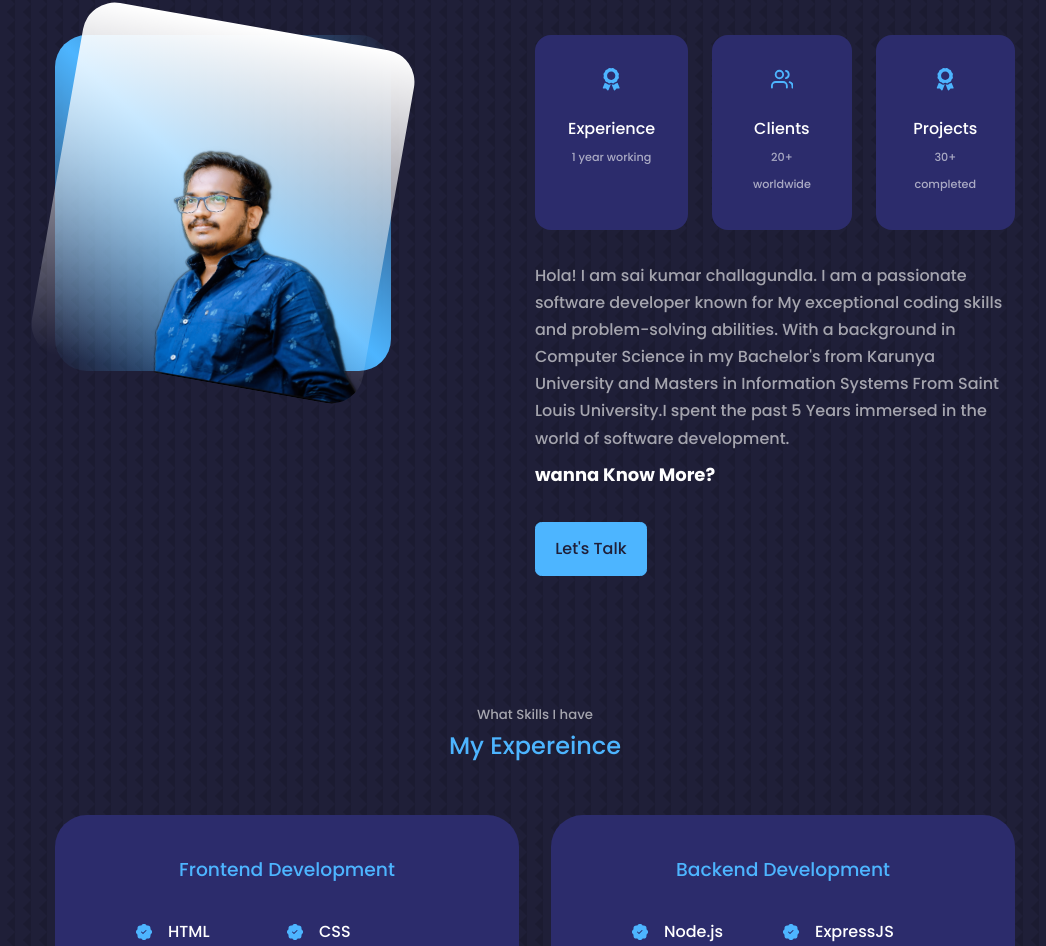
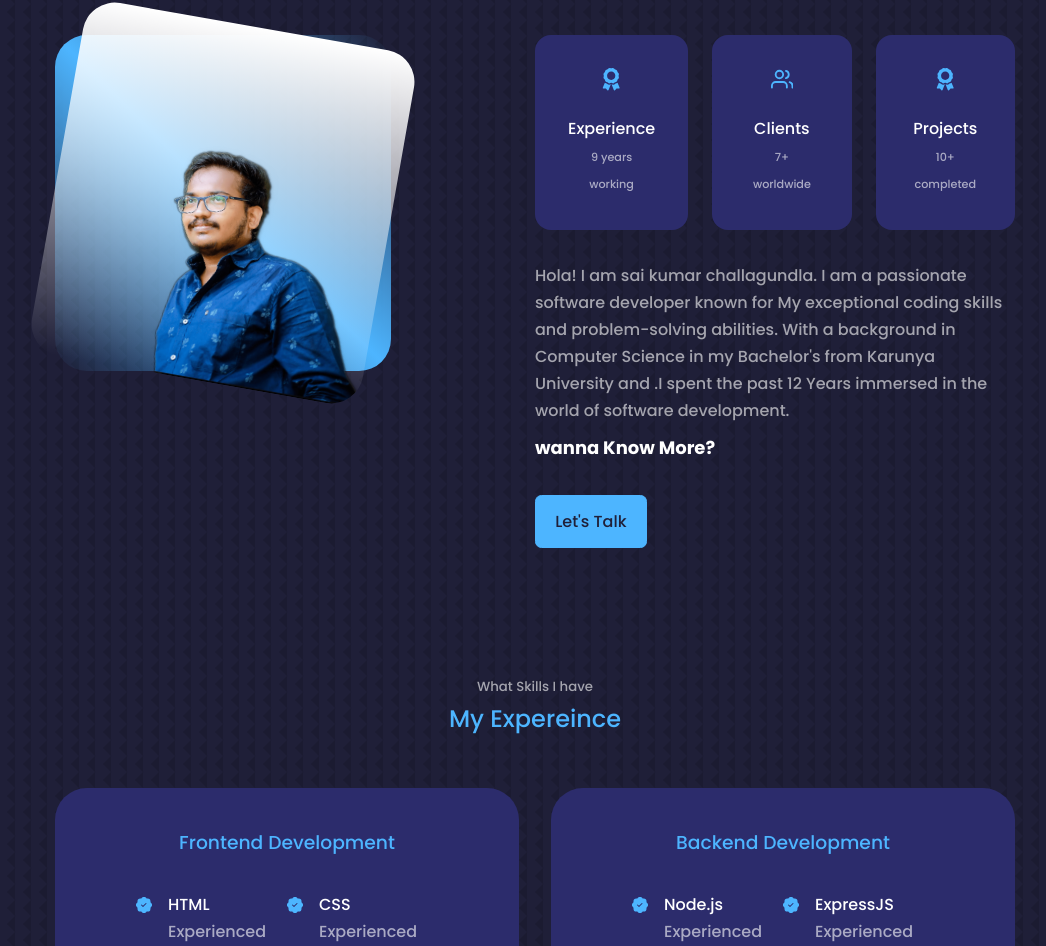
Before and after one commit to chsaikumar445/react-portfolio, a React (Create React App) app: page / in a window 1280 px wide. Shown: the part 1004-1950 px from the top of the page, without its empty margins (105-1151 px from the left). Built offline with nearby package versions, Linux system fonts and the light colour scheme.

Commit message:
new version

```diff
--- a/src/components/about/About.jsx
+++ b/src/components/about/About.jsx
@@ -20,26 +20,25 @@ const About = () => {
             <article className="about_card">
               <FaAward className="about_icon" />
               <h5>Experience</h5>
-              <small>1 year working</small>
+              <small>9 years working</small>
             </article>
             <article className="about_card">
               <FiUsers className="about_icon" />
               <h5>Clients</h5>
-              <small>20+ worldwide</small>
+              <small>7+ worldwide</small>
             </article>
             <article className="about_card">
               <FaAward className="about_icon" />
               <h5>Projects</h5>
-              <small>30+ completed</small>
+              <small>10+ completed</small>
             </article>
           </div>
           <p>
             Hola! I am sai kumar challagundla. I am a passionate software
             developer known for My exceptional coding skills and problem-solving
             abilities. With a background in Computer Science in my Bachelor's
-            from Karunya University and Masters in Information Systems From
-            Saint Louis University.I spent the past 5 Years immersed in the
-            world of software development.{" "}
+            from Karunya University and .I spent the past 12 Years immersed in
+            the world of software development.{" "}
             <strong className="want__to">wanna Know More?</strong>
           </p>
           <a href="#contact" className="btn btn-primary">
```
